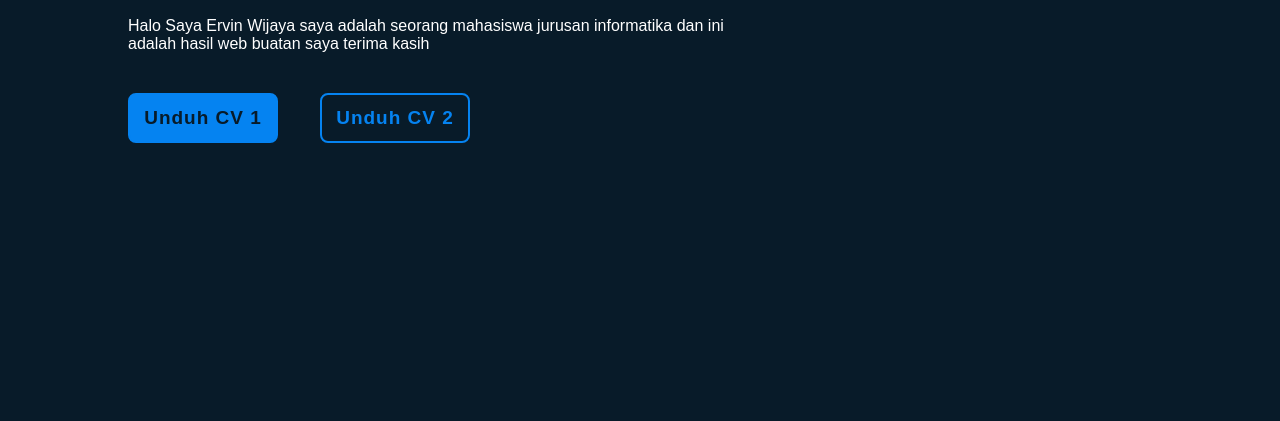
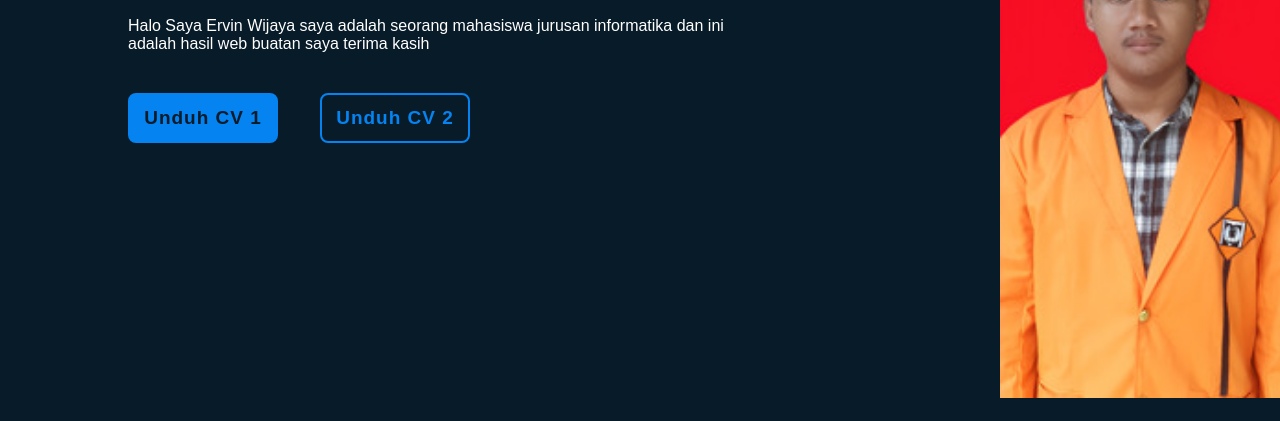
Before and after one commit to ervinwijaya/ervinwijaya.github.io, a plain HTML site: page index.html in a window 1280 px wide. Shown: the part 293-714 px from the top of the page. Drawn offline with nearby package versions, Linux system fonts and the light colour scheme.

Commit message:
css1.css

```diff
--- a/css1.css
+++ b/css1.css
@@ -63,7 +63,7 @@ body {
 
 .home {
     height: 75vh;
-    background: url('gambar.jpeg') no-repeat;
+    background: url('gambar.jpg') no-repeat;
     background-size: 23% auto;
     background-position: 1000px;
     margin-top: 115px;
```
